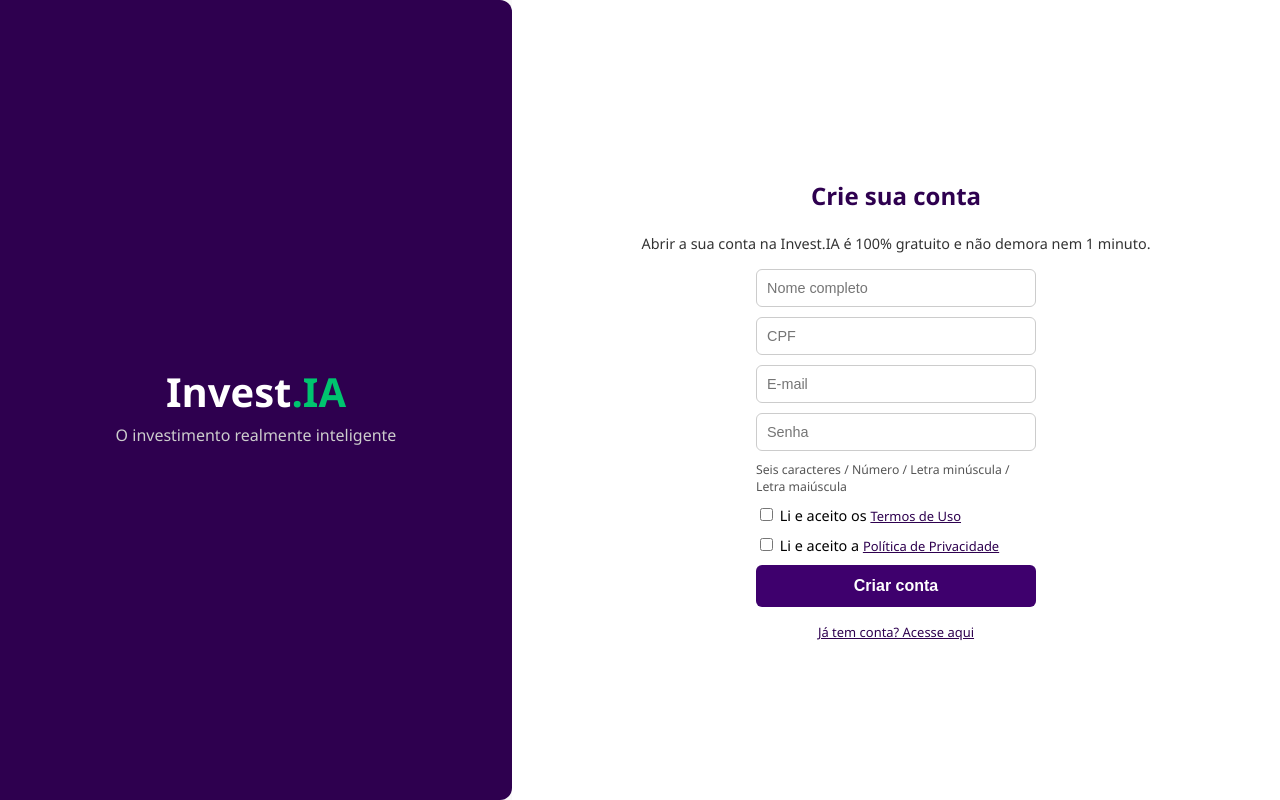
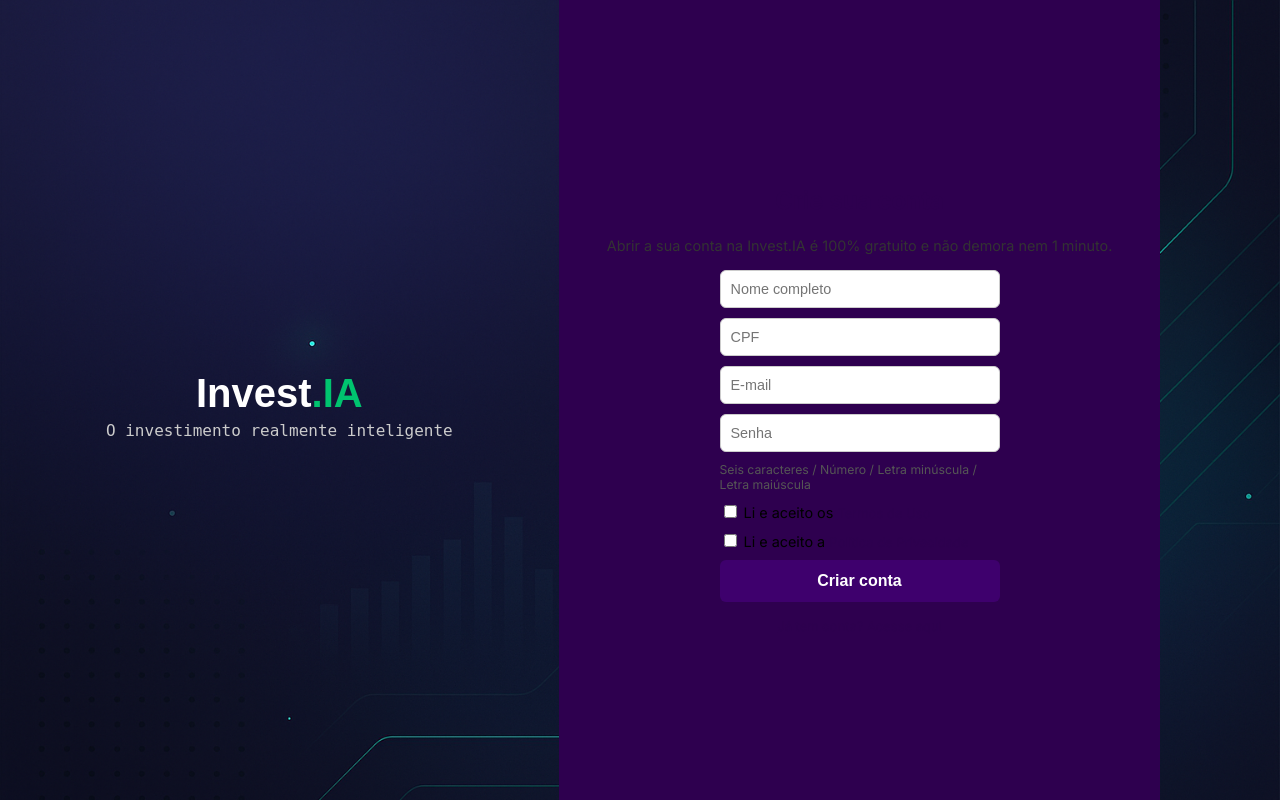
Before and after one commit to fabiozorze/FLASK_DASH, a Flask app: page /auth/register in a window 1280 px wide. Run offline with Flask 3, Linux system fonts and the light colour scheme.

Commit message:
Working on Login Screen auth-right div

```diff
--- a/app/static/css/auth.css
+++ b/app/static/css/auth.css
@@ -1,9 +1,14 @@
 body, html {
     margin: 0;
     padding: 0;
-    font-family: 'Segoe UI', sans-serif;
-    height: 100%;
+    font-family: var(--font-main);
+    height: 100vh;
+    width: 100vw;
     background: #f9f9f9;
+}
+body{
+    background-image: url(../assets/background_img.png);
+    background-size: cover;
 }
 
 .auth-container {
@@ -12,7 +17,6 @@
 }
 
 .auth-left {
-    background: #2e004f;
     color: white;
     flex: 0.8;;
     padding: 40px;
@@ -27,27 +31,31 @@
 
 
 .auth-left h1 {
+    font-family: var(--font-title);
     font-size: 2.5em;
     margin-bottom: 5px; /* Tighter space under logo */
 }
 
 .auth-left .green {
+    font-family: var(--font-title);
     color: #00c46f; /* Brand green */
 }
 
 .auth-left p {
+    font-family: var(--font-slogan);
     font-size: 1rem;
     color: #cccccc;
     margin-top: 0; /* Remove top margin */
 }
 
 .auth-right {
-    flex: 1.2;
-    padding: 60px;
+    width: 37.6rem;
+    height: auto;
+
     display: flex;
     flex-direction: column;
     justify-content: center;
-    background-color: #ffffff;
+    background-color: var(--color-purple-dark);
 }
 
 .auth-right h2 {
--- /dev/null
+++ b/app/static/css/variables.css
@@ -0,0 +1,65 @@
+:root {
+    /* FONT FAMILY */
+    --font-main: 'Inter', sans-serif;
+    --font-title: 'Poppins', sans-serif;          /* for big titles like "Invest.IA" */
+    --font-slogan: 'JetBrains Mono', monospace;   /* for slogans or coding style */
+
+    /* FONT SIZES */
+    --font-size-xl: 2.5rem;
+    /* Example: Big title like Invest.IA */
+    --font-size-lg: 1.5rem;
+    /* Section titles like "Faça seu login" */
+    --font-size-md: 1rem;
+    /* Paragraphs or input labels */
+    --font-size-sm: 0.9rem;
+    /* Small text like terms or footnotes */
+    --font-size-xs: 0.8rem;
+    /* Very small labels */
+
+    /* FONT WEIGHTS */
+    --font-weight-light: 300;
+    --font-weight-regular: 400;
+    --font-weight-medium: 500;
+    --font-weight-semibold: 600;
+    --font-weight-bold: 700;
+
+    /* LINE HEIGHTS */
+    --line-height-tight: 1.2;
+    --line-height-normal: 1.5;
+
+    /* LETTER SPACING (optional) */
+    --letter-spacing-normal: 0;
+    --letter-spacing-wide: 0.05em;
+
+    /* BRAND COLORS */
+    --color-purple-dark: #2e004f;
+    /* Sidebar / Main Color */
+    --color-purple: #3e006d;
+    /* Button default */
+    --color-purple-light: #f3eaff;
+    /* Button hover background */
+    --color-green: #00c46f;
+    /* Brand highlight */
+    --color-green-light: #e5f7ef;
+
+    /* TEXT COLORS */
+    --text-dark: #333333;
+    --text-light: #ffffff;
+
+    /* BACKGROUND COLORS */
+    --bg-light: #f9f9f9;
+    --bg-white: #ffffff;
+    --bg-gray: #f3f4f6;
+
+    /* BORDERS AND LINES */
+    --border-gray: #ccc;
+    --border-light: #eee;
+
+    /* BADGE COLORS */
+    --badge-red-bg: #ffe6e6;
+    --badge-red-text: #c62828;
+
+    /* OTHER */
+    --shadow-soft: 0 4px 10px rgba(0, 0, 0, 0.05);
+    --radius: 12px;
+}
--- a/app/templates/auth/base_auth.html
+++ b/app/templates/auth/base_auth.html
@@ -1,10 +1,14 @@
 <!DOCTYPE html>
 <html lang="pt-BR">
+
 <head>
     <meta charset="UTF-8">
     <title>{% block title %}{% endblock %}</title>
+    <link href="https://fonts.googleapis.com/css2?family=Inter:wght@400;600;700&display=swap" rel="stylesheet">
+    <link rel="stylesheet" href="{{ url_for('static', filename='css/variables.css') }}">
     <link rel="stylesheet" href="{{ url_for('static', filename='css/auth.css') }}">
 </head>
+
 <body>
     <div class="auth-container">
         <div class="auth-left">
@@ -16,4 +20,5 @@
         </div>
     </div>
 </body>
+
 </html>
```
Also changed, not shown: app/static/css/custom-data.json (added, +101 -0 lines), app/templates/base.html (+6 -1 lines), app/static/assets/background_img.png (added). Lines whose indentation alone changed are shown as unchanged.
